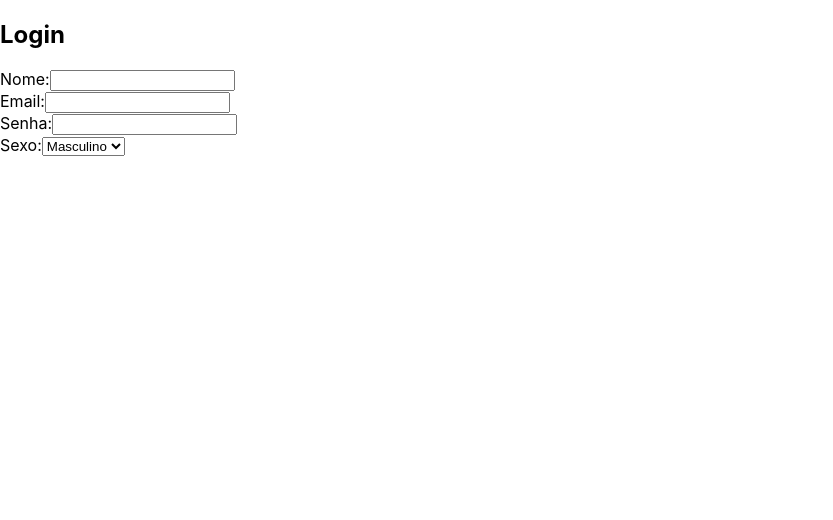
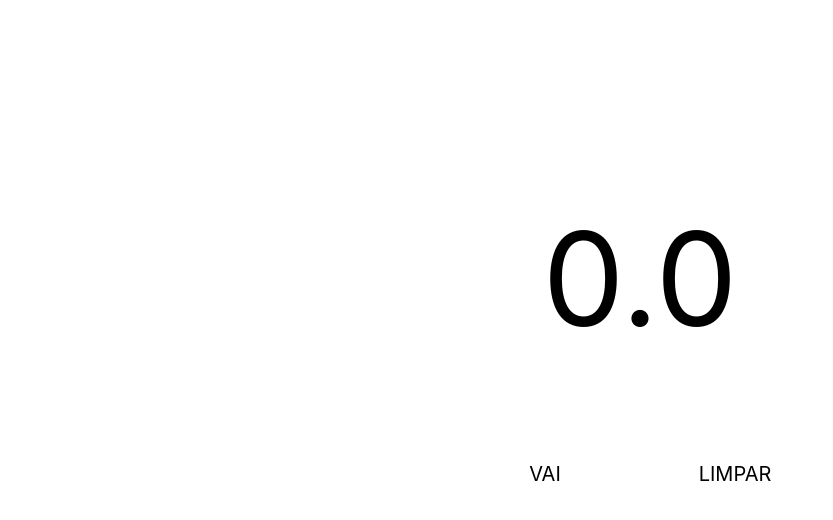
Before and after one commit to henriquedeof/react-from-zero, a React (Create React App) app in the folder meusite/: page / in a window 1280 px wide. Shown: the top 520 px of the page, without its empty margins (0-833 px from the left). Built offline with nearby package versions, Linux system fonts and the light colour scheme.

Commit message:
Adding biscoito da sorte and cronometro projects.

```diff
--- a/meusite/src/App.js
+++ b/meusite/src/App.js
@@ -1,53 +1,61 @@
-import React, { Component } from 'react';
+import React, {Component} from 'react';
+import './style.css'
 
 class App extends Component{
 
-    //Creating dynamic form bind
+  //Cronometro project
 
   constructor(props){
     super(props);
     this.state = {
-            form:{
-                nome: '',
-                email: '',
-                senha: '',
-                sexo: ''
-            }
+      numero: 0,
+      botao: 'VAI'
+    };
+    this.timer = null;
+    this.vai = this.vai.bind(this);
+    this.limpar = this.limpar.bind(this);
   }
 
-         this.dadosForm = this.dadosForm.bind(this);
+  vai(){
+    let state = this.state;
+
+    if(this.timer !== null){
+      clearInterval(this.timer);
+      this.timer = null;
+      state.botao = 'VAI';
+    }else{
+      this.timer = setInterval(()=>{
+        let state = this.state;
+        state.numero += 0.1;
+        this.setState(state);
+      },100);
+      state.botao = 'PAUSAR';
     }
 
-    dadosForm(e){
-       let form = this.state.form;
-       form[e.target.name] = e.target.value;
-       this.setState({form: form});
+    this.setState(state);
+  }
+
+  limpar(){
+    if(this.timer !== null){
+      clearInterval(this.timer);
+      this.timer = null;
+    }
+
+    let state = this.state;
+    state.numero = 0;
+    state.botao = 'VAI';
+    this.setState(state);
+
   }
 
   render(){
     return(
-            <div>
-                <h2>Login</h2>
-                Nome:
-                <input type="text" name="nome" value={this.state.form.nome}
-                       onChange={this.dadosForm}/><br/>
-                Email:
-                <input type="email" name="email" value={this.state.form.email}
-                       onChange={this.dadosForm} /> <br/>
-                Senha:
-                <input type="text" name="senha" value={this.state.form.senha}
-                       onChange={this.dadosForm} /><br/>
-
-                Sexo:
-                <select name="sexo" value={this.state.form.sexo} onChange={this.dadosForm}>
-                    <option value="masculino">Masculino</option>
-                    <option value="feminino">Feminino</option>
-                </select>
-
-                <div>
-                    <h3>{this.state.form.email}</h3>
-                    <h3>{this.state.form.senha}</h3>
-                    <h3>{this.state.form.sexo}</h3>
+      <div className="container">
+        <img alt="cronometro" src={require('./assets/cronometro.png')} className="img" />
+        <a className="timer">{this.state.numero.toFixed(1)}</a>
+        <div className="areaBtn">
+          <a className="botao" onClick={this.vai}>{this.state.botao}</a>
+          <a className="botao" onClick={this.limpar}>LIMPAR</a>
         </div>
       </div>
     );
--- /dev/null
+++ b/meusite/src/estilo.css
@@ -0,0 +1,19 @@
+.container{
+    display: flex;
+    flex-direction: column;
+    width: 100%;
+    justify-content: center;
+    align-items: center;
+}
+
+.img{
+    width: 300px;
+    height: 300px;
+    margin-top: 50px;
+}
+
+.textoFrase{
+    font-style: italic;
+    color: #dd7b22;
+    text-align: center;
+}
--- /dev/null
+++ b/meusite/src/style.css
@@ -0,0 +1,41 @@
+.container{
+    display: flex;
+    width: 100%;
+    align-items: center;
+    justify-content: center;
+    flex-direction: column;
+}
+
+.img{
+    width: 350px;
+    height: 350px;
+    padding-top: 100px;
+}
+
+.timer{
+    font-size: 130px;
+    margin-top:-250px;
+}
+
+.areaBtn{
+    margin-top:100px;
+    display: flex;
+}
+
+.botao{
+    width: 150px;
+    background-color: #FFF;
+    font-size: 20px;
+    text-align: center;
+    border-radius: 5px;
+    margin-left: 15px;
+    margin-right: 15px;
+    cursor: pointer;
+    padding: 5px;
+}
+
+.botao:hover{
+    opacity: 0.7;
+    color: #000;
+    transition: all 0.50s;
+}
```
Also changed, not shown: meusite/src/AppBiscoitoDaSorte.js (added, +56 -0 lines), meusite/src/AppDynamicBind.js (added, +57 -0 lines), meusite/src/assets/biscoito.png (added), meusite/src/assets/cronometro.png (added). Lines whose indentation alone changed are shown as unchanged.
